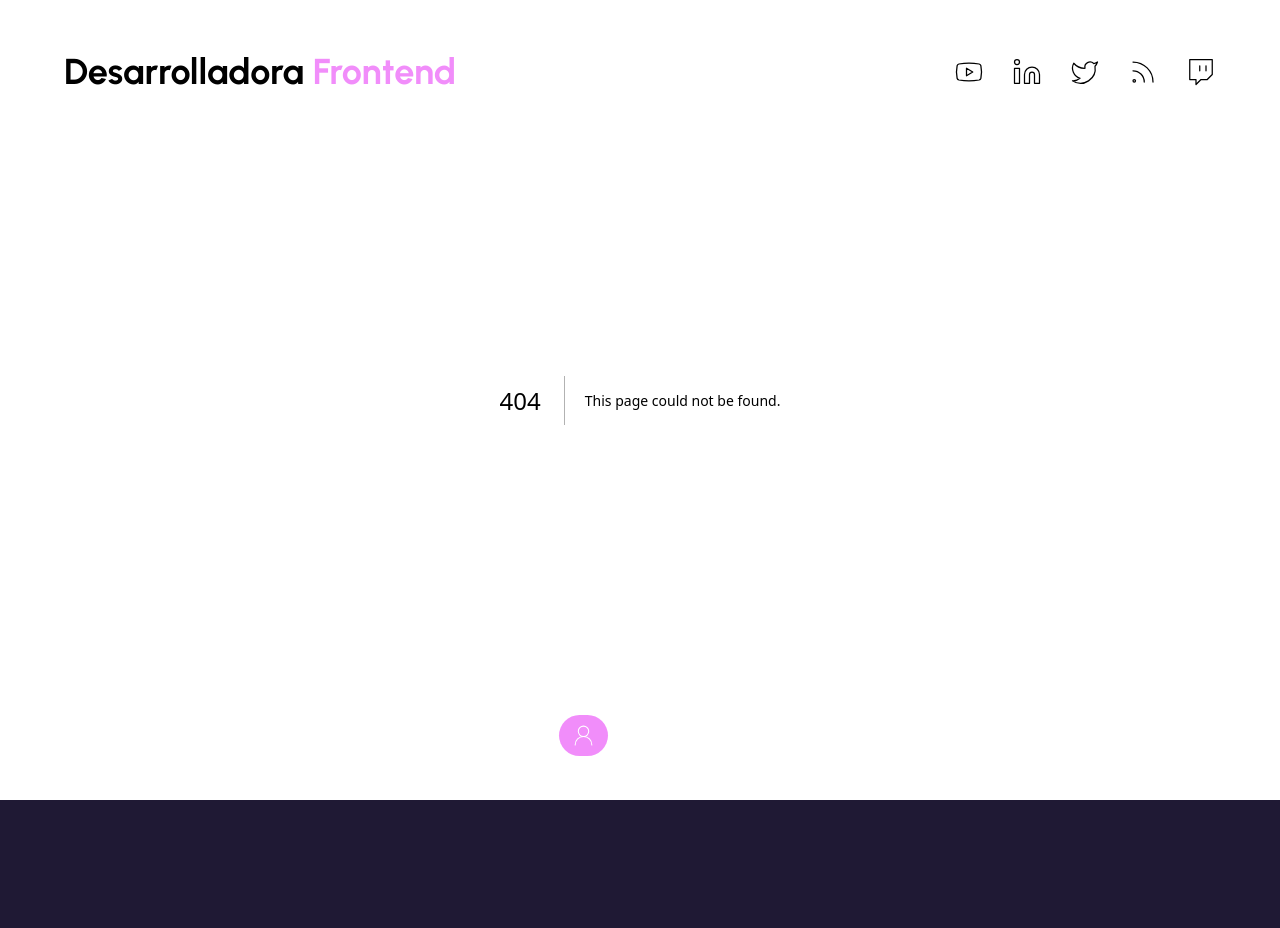
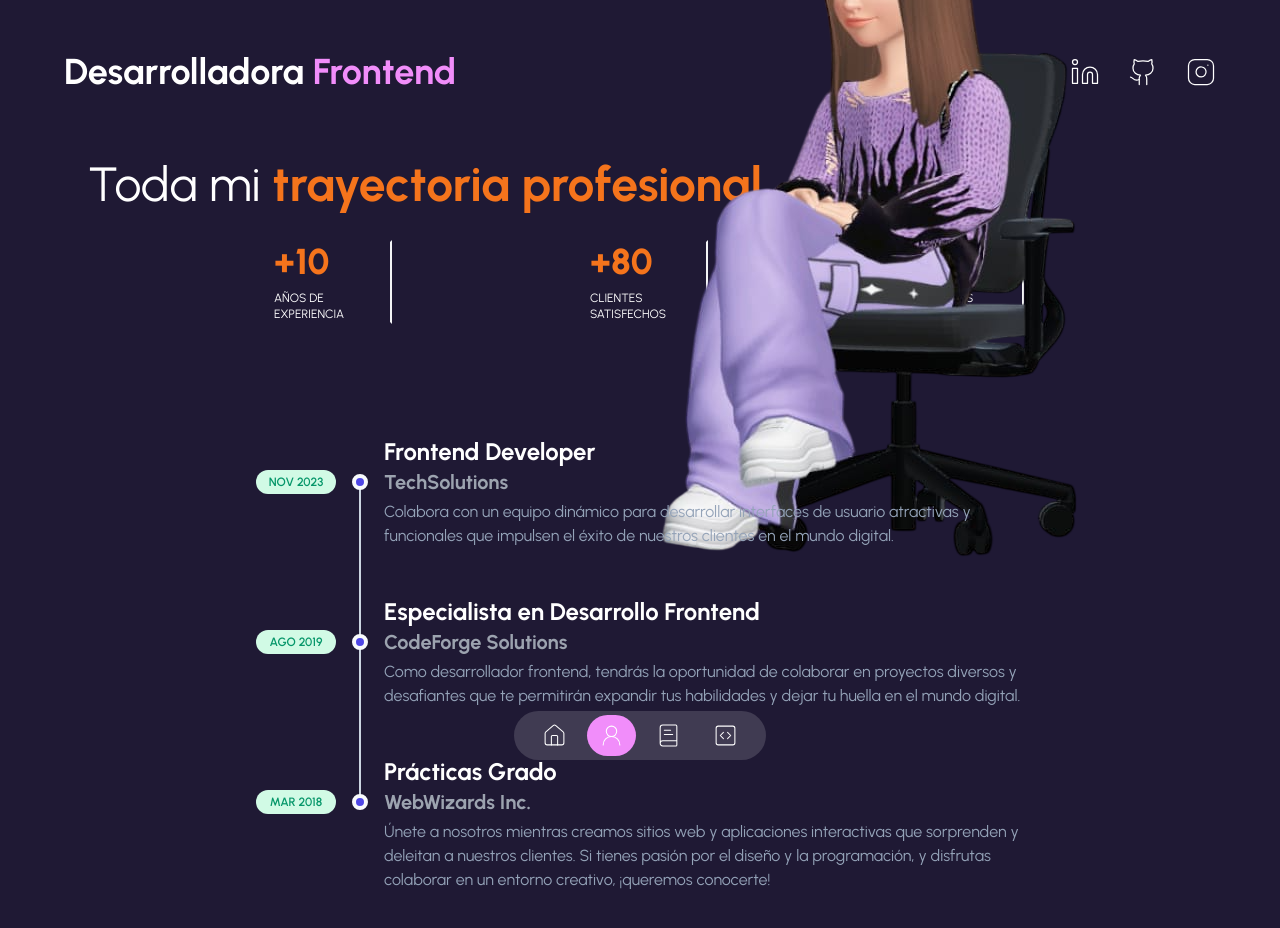
Before and after one commit to LucianaElipinali/portfolio, a Next.js app: page /about-me in a window 1280 px wide. Before the commit this address had no page. Shown: the top 928 px of the page. Before the commit the page ends 800 px from the top, so only its background shows below. Built offline with nearby package versions, Linux system fonts and the light colour scheme.

Commit message:
About-me

```diff
--- /dev/null
+++ b/app/(routes)/about-me/page.tsx
@@ -0,0 +1,31 @@
+"use client"
+
+import { Avatar } from "@/components/avatar";
+import ContainerPage from "@/components/container";
+import CounterServices from "@/components/counter-services";
+import TimeLine from "@/components/time-line";
+import TransitionPage from "@/components/transition-page";
+
+const AboutMePage = () => {
+    return (
+        <>
+            <TransitionPage />
+            <ContainerPage>
+                <Avatar />
+                <h1 className="text-2xl leading-tight text-center md:text-left md:text-5xl md:mt-10">
+                    Toda mi{' '}
+                    <span className="font-bold text-secondary">
+                        trayectoria profesional
+                    </span>
+                </h1>
+
+                <CounterServices />
+
+                <TimeLine />
+
+            </ContainerPage>
+        </>
+    );
+}
+
+export default AboutMePage;
--- /dev/null
+++ b/app/(routes)/services/page.tsx
@@ -0,0 +1,30 @@
+import AvatarServices from "@/components/avatar-services";
+import CircleImage from "@/components/circle-image";
+import SliderServices from "@/components/slider-services";
+import TransitionPage from "@/components/transition-page";
+
+const ServicesPage = () => {
+    return (
+        <>
+
+            <TransitionPage />
+            <CircleImage />
+            <AvatarServices />
+            <div className="grid items-center justify-center h-screen max-w-5xl gap-6 mx-auto md:grid-cols-2">
+                <div className="max-w-[450px]">
+
+                    <h1 className="text-2xl leading-tight text-center md:text-left md:text-4xl md:mb-5">Mis <span className="font-bold text-secondary"> servicios.</span></h1>
+                    <p className="mb-3 text-xl text-gray-300">Ofrezco servicios de desarrollo web frontend especializados en la creación de sitios web y aplicaciones atractivas y funcionales. Utilizando las últimas tecnologías, como HTML, CSS y JavaScript, diseño interfaces de usuario intuitivas y responsivas que reflejan la identidad de marca de mis clientes y mejoran su presencia en línea.</p>
+                    <button className="px-3 py-2 rounded-lg bg-secondary hover:bg-secondary/65">Contacta conmigo</button>
+                </div>
+
+                {/* SLIDER */}
+                <div>
+                    <SliderServices />
+                </div>
+            </div>
+        </>
+    );
+}
+
+export default ServicesPage;
--- /dev/null
+++ b/components/avatar.tsx
@@ -0,0 +1,14 @@
+
+"use client"
+
+import Image from "next/image";
+
+import { MotionTransition } from "./transition-component";
+
+export function Avatar() {
+    return (
+        <MotionTransition position="bottom" className="bottom-0 right-0 hidden md:inline-block md:absolute ">
+            <Image src="/sillita.png.png" width="200" height="200" className="w-full h-full " alt="Avatar " />
+        </MotionTransition>
+    )
+}
--- /dev/null
+++ b/components/container.tsx
@@ -0,0 +1,15 @@
+interface ContainerPageProps {
+    children: React.ReactNode
+}
+
+const ContainerPage = (props: ContainerPageProps) => {
+    const { children } = props
+
+    return (
+        <div className="w-full max-w-6xl px-4 pb-40 mx-auto mt-40 md:pb-0 md:px-6">
+            {children}
+        </div>
+    );
+}
+
+export default ContainerPage;
--- /dev/null
+++ b/components/counter-services.tsx
@@ -0,0 +1,24 @@
+"use client"
+import { dataCounter } from "@/data";
+import CountUp from "react-countup";
+
+const CounterServices = () => {
+    return (
+        <div className="grid justify-between max-w-3xl grid-cols-2 gap-3 mx-auto my-8 md:flex md:grid-cols-4 md:gap-6">
+            {dataCounter.map(({ id, endCounter, text, lineRight, lineRightMobile }) => (
+                <div key={id} className={`${lineRight && 'ltr'}`}>
+                    <div className={`${lineRight && 'px-4 border-2 border-transparent md:border-e-gray-100'} ${lineRightMobile && 'border-e-gray-100'}`} >
+                        <p className="flex mb-2 text-2xl font-extrabold md:text-4xl text-secondary">
+                            + <CountUp end={endCounter} start={0} duration={5} />
+                        </p>
+                        <p className="text-xs uppercase max-w-[100px]">
+                            {text}
+                        </p>
+                    </div>
+                </div>
+            ))}
+        </div>
+    );
+}
+
+export default CounterServices;
--- a/components/introduction.tsx
+++ b/components/introduction.tsx
@@ -27,7 +27,7 @@
                     </h1>
 
                     <p className="mx-auto mb-2 text-xl md:text-xl md:mx-0 md:mb-8">
-                        Hola! soy Luciana Elipinali y como  <span className="text-[#f18dfa]">desarrolladora frontend</span>  y creadora de contenido, me dedico a combinar diseño y funcionalidad para crear experiencias digitales exclusivas y accesibles.
+                        Hola! soy Luciana Elipinali y como  <span className="text-[#f18dfa]">desarrolladora frontend</span> me dedico a combinar diseño y funcionalidad para crear experiencias digitales exclusivas y accesibles.
                     </p>
 
                     <div className="flex items-center justify-center gap-3 md:justify-start md:gap-10">
--- /dev/null
+++ b/components/time-line.tsx
@@ -0,0 +1,33 @@
+import { dataAboutPage } from "@/data";
+
+const TimeLine = () => {
+    return (
+        <div className="flex flex-col justify-center divide-y divide-slate-200">
+            <div className="w-full max-w-3xl mx-auto md:pb-40 md:pt-20">
+                <div className="-my-6">
+                    {dataAboutPage.map((data) => (
+                        <div key={data.id} className="relative py-6 pl-8 sm:pl-32 group">
+                            <h3 className="mb-1 text-2xl font-bold sm:mb-0">{data.title}</h3>
+                            <div className="flex flex-col sm:flex-row items-start mb-1
+                                        group-last:before:hidden before:absolute
+                                        before:left-2 sm:before:left-0 before:h-full
+                                        before:px-px before:bg-slate-300 sm:before:ml-[6.5rem]
+                                        before:self-start before:-translate-x-1/2
+                                        before:translate-y-3 after:absolute after:left-2
+                                        sm:after:left-0 after:w-2 after:h-2 after:bg-indigo-600
+                                        after:border-4 after:box-content after:border-slate-50
+                                        after:rounded-full sm:after:ml-[6.5rem] after:-translate-x-1/2
+                                        after:translate-y-1.5">
+                                <time className="sm:absolute left-0 translate-y-0.5 inline-flex items-center justify-center text-xs font-semibold uppercase w-20 h-6 mb-3 sm:mb-0 text-emerald-600 bg-emerald-100 rounded-full">{data.date}</time>
+                                <div className="text-xl font-bold text-gray-400">{data.subtitle}</div>
+                            </div>
+                            <div className="text-slate-400">{data.description}</div>
+                        </div>
+                    ))}
+                </div>
+            </div>
+        </div>
+    );
+}
+
+export default TimeLine;
--- a/data.tsx
+++ b/data.tsx
@@ -1,31 +1,26 @@
-import { BookText, CodeSquare, HomeIcon, UserRound, Linkedin, Twitter, Rss, Twitch, Youtube, Crop, Pencil, Computer, Book, Rocket, Speech } from "lucide-react";
+import { BookText, CodeSquare, HomeIcon, UserRound, Linkedin, Twitter, Rss, Twitch, Youtube, Crop, Pencil, Computer, Book, Rocket, Speech, Github, Instagram } from "lucide-react";
+import { FaWhatsapp } from "react-icons/fa"; // Ícono de FontAwesome
 
 export const socialNetworks = [
+
     {
         id: 1,
-        logo: <Youtube size={30} strokeWidth={1} />,
-        src: "#!",
-    },
-    {
-        id: 2,
         logo: <Linkedin size={30} strokeWidth={1} />,
         src: "#!",
     },
+
+    {
+        id: 2,
+        logo: <Github size={30} strokeWidth={1} />,
+        src: "#!",
+    },
+
     {
         id: 3,
-        logo: <Twitter size={30} strokeWidth={1} />,
+        logo: <Instagram size={30} strokeWidth={1} />,
         src: "#!",
     },
-    {
-        id: 4,
-        logo: <Rss size={30} strokeWidth={1} />,
-        src: "#!",
-    },
-    {
-        id: 5,
-        logo: <Twitch size={30} strokeWidth={1} />,
-        src: "#!",
-    },
+
 ];
 
 
@@ -54,12 +49,7 @@
         icon: <CodeSquare size={25} color="#fff" strokeWidth={1} />,
         link: "/portfolio",
     },
-    {
-        id: 5,
-        title: "Home",
-        icon: <Speech size={25} color="#fff" strokeWidth={1} />,
-        link: "/testimonials",
-    },
+
 ];
 
 export const dataAboutPage = [
@@ -69,13 +59,6 @@
         subtitle: "TechSolutions",
         description: "Colabora con un equipo dinámico para desarrollar interfaces de usuario atractivas y funcionales que impulsen el éxito de nuestros clientes en el mundo digital.",
         date: "Nov 2023 ",
-    },
-    {
-        id: 2,
-        title: "Creador de Experiencias Digitales",
-        subtitle: "PixelCrafters",
-        description: "Trabaja en proyectos emocionantes que desafían los límites de la creatividad y la tecnología. Únete a nosotros mientras creamos experiencias digitales cautivadoras que inspiran y cautivan a nuestros usuarios.",
-        date: "May 2021",
     },
     {
         id: 3,
@@ -115,13 +98,7 @@
         lineRight: true,
         lineRightMobile: true,
     },
-    {
-        id: 3,
-        endCounter: 30,
-        text: "Premios ganadores",
-        lineRight: false,
-        lineRightMobile: false,
-    },
+
 ];
 
 export const serviceData = [
--- a/package.json
+++ b/package.json
@@ -15,7 +15,9 @@
     "lucide-react": "^0.468.0",
     "next": "15.0.3",
     "react": "^18.3.1",
+    "react-countup": "^6.5.3",
     "react-dom": "^18.3.1",
+    "react-icons": "^5.4.0",
     "react-type-animation": "^3.2.0"
   },
   "devDependencies": {
```
Also changed, not shown: public/sillita.png.png (added), 1 other file (tests, documents, lock files or other folders).
